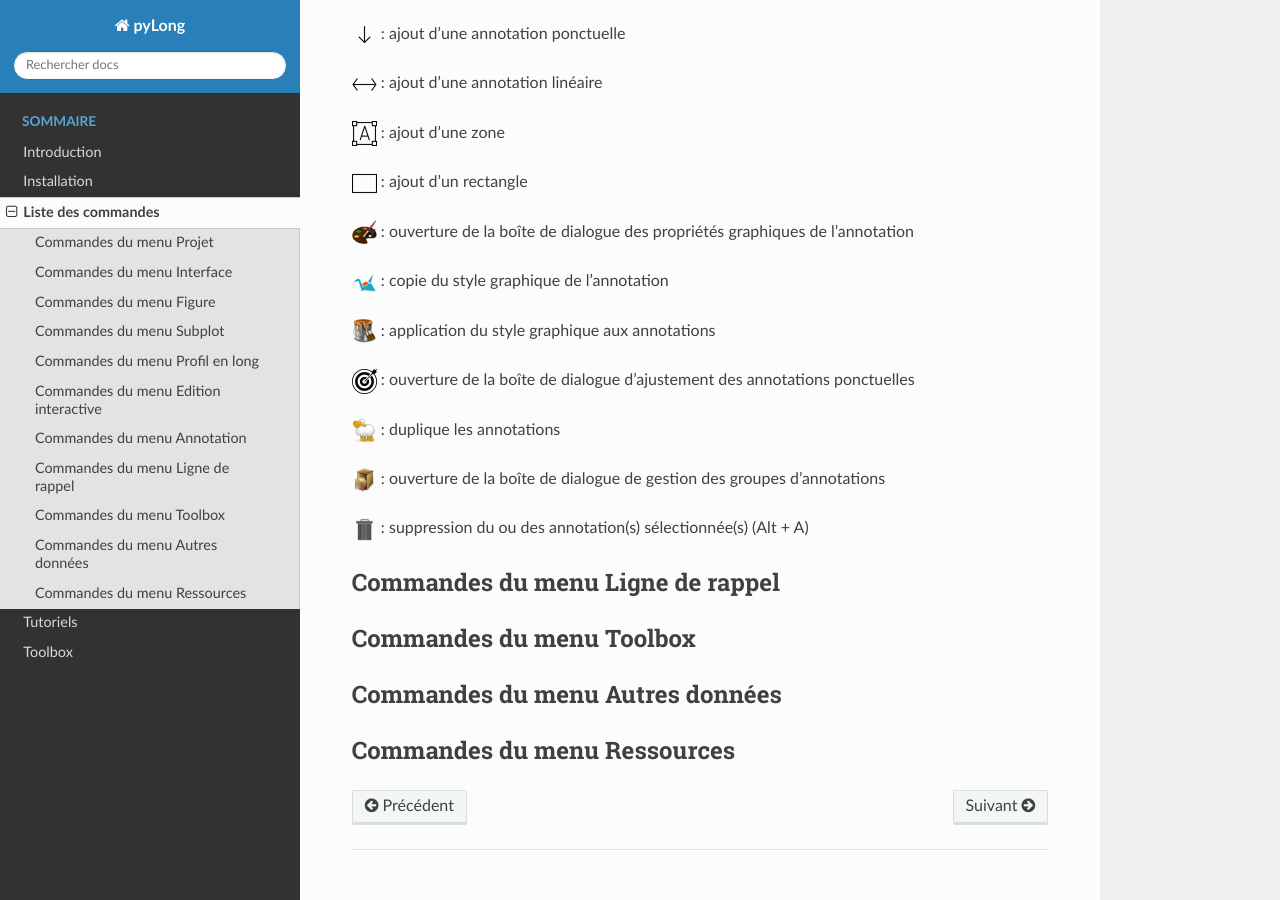
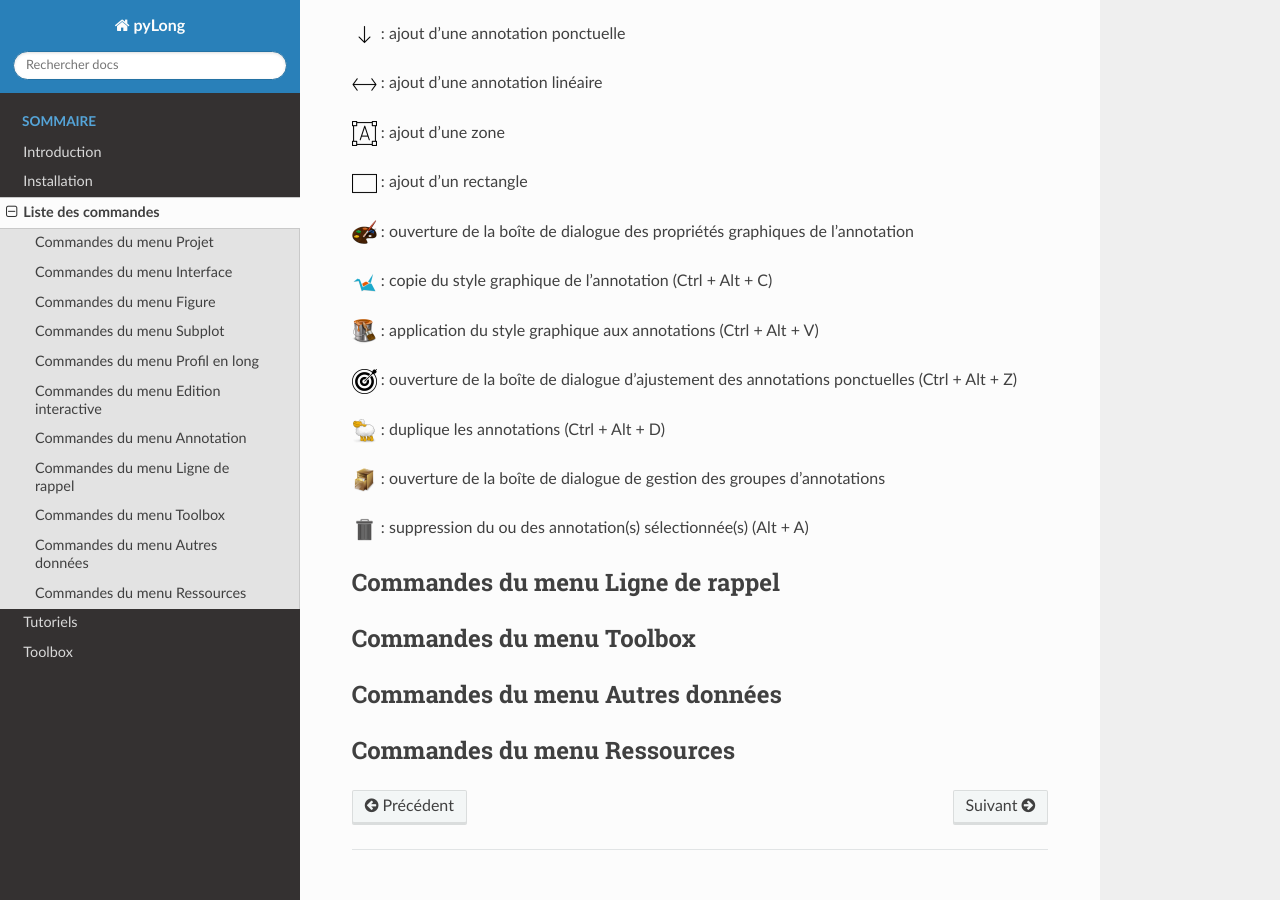
Before and after one commit to clementroussel/pyLong-doc, a Sphinx documentation site: the page built from docs/source/commandes.rst, in a window 1280 px wide and 900 px high, scrolled down 2063 px. Built offline with Sphinx 7.4.7 and the Read the Docs theme 2.0.0, drawn with Linux system fonts in a browser that asks for light colours.

Commit message:
Update commandes.rst

```diff
--- a/docs/source/commandes.rst
+++ b/docs/source/commandes.rst
@@ -202,22 +202,22 @@ Commandes du menu Annotation
 .. |style| image:: ./icones/style.png
            :scale: 50%
 
-|copier_style| : copie du style graphique de l'annotation
+|copier_style| : copie du style graphique de l'annotation (Ctrl + Alt + C)
 
 .. |copier_style| image:: ./icones/copier_style.png
                   :scale: 50%
 
-|coller_style| : application du style graphique aux annotations
+|coller_style| : application du style graphique aux annotations (Ctrl + Alt + V)
 
 .. |coller_style| image:: ./icones/coller_style.png
                   :scale: 50%
 
-|ajuster_annotations| : ouverture de la boîte de dialogue d'ajustement des annotations ponctuelles
+|ajuster_annotations| : ouverture de la boîte de dialogue d'ajustement des annotations ponctuelles (Ctrl + Alt + Z)
 
 .. |ajuster_annotations| image:: ./icones/ajuster_annotations.png
                          :scale: 50%
 
-|dupliquer| : duplique les annotations
+|dupliquer| : duplique les annotations (Ctrl + Alt + D)
 
 .. |dupliquer| image:: ./icones/dupliquer.png
                :scale: 50%
```
